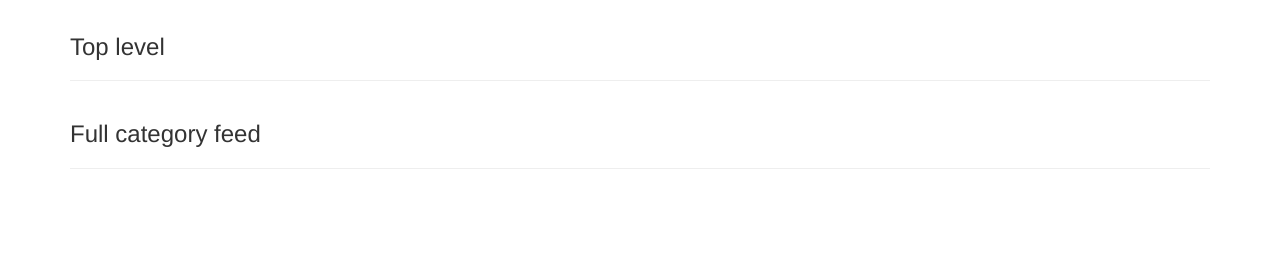
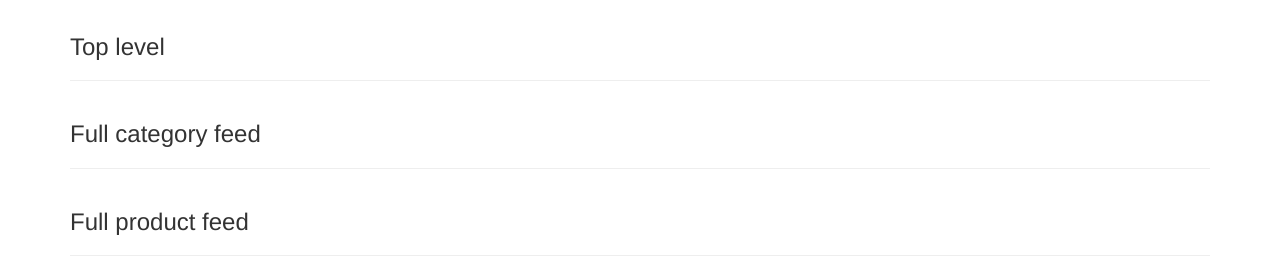
Before and after one commit to josefzacek/json-parsing, a plain HTML site: page index.html in a window 1280 px wide. Shown: the part 58-332 px from the top of the page. Drawn offline with nearby package versions, Linux system fonts and the light colour scheme.

Commit message:
html div to hold full product feed JSON content

```diff
--- a/index.html
+++ b/index.html
@@ -52,6 +52,10 @@
           <h3>Full category feed</h3>
           <hr>
         </div>
+
+        <div class="col-md-12 content-product-feed">
+          <h3>Full product feed</h3>
+          <hr>
         </div>
       </div>
 
```
